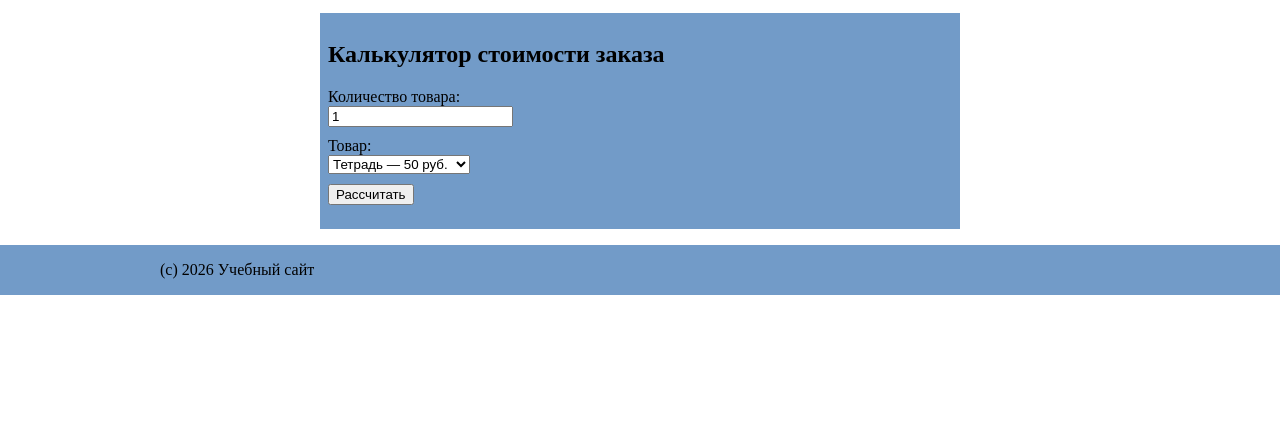
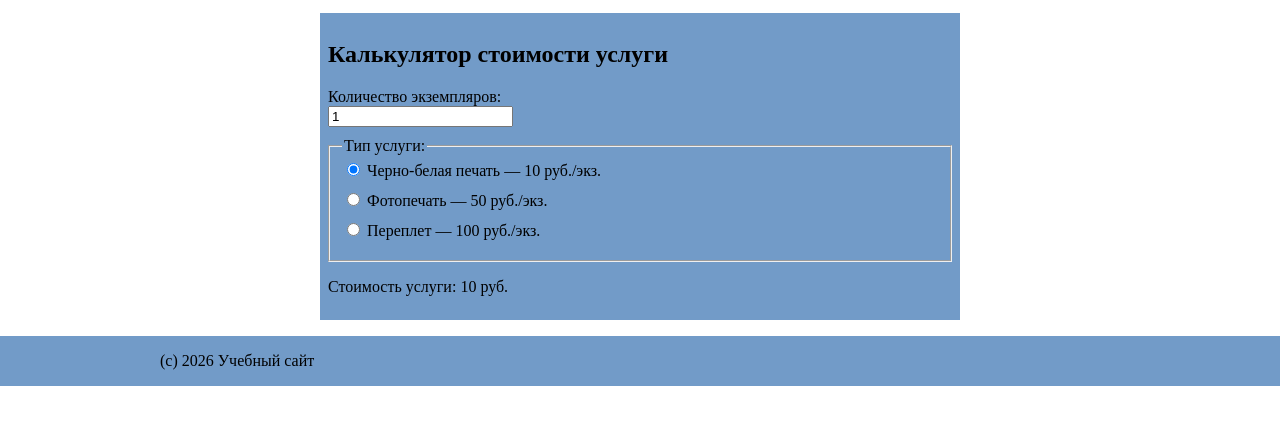
Before and after one commit to kovvvar/kovvvar.github.io, a plain HTML site: page index.html in a window 1280 px wide. Shown: the part 99-524 px from the top of the page. Drawn offline with Linux system fonts and the light colour scheme.

Commit message:
Лаба 6
Сделал 6ую лабу

```diff
--- a/index.html
+++ b/index.html
@@ -3,7 +3,7 @@
 <head>
   <meta charset="UTF-8">
   <meta name="viewport" content="width=device-width, initial-scale=1">
-  <title>Задание 5</title>
+  <title>Задание 6</title>
   <link rel="stylesheet" href="style.css">
   <script src="script.js" defer></script>
 </head>
@@ -17,23 +17,45 @@
 
   <main>
     <section>
-      <h2>Калькулятор стоимости заказа</h2>
-      <form>
+      <h2>Калькулятор стоимости услуги</h2>
+      <form id="calculator">
         <label>
-          Количество товара:<br>
+          Количество экземпляров:<br>
           <input type="text" name="quantity" inputmode="numeric" value="1">
         </label>
 
-        <label>
-          Товар:<br>
-          <select name="product">
-            <option value="50">Тетрадь — 50 руб.</option>
-            <option value="100">Ручка — 100 руб.</option>
-            <option value="150">Альбом — 150 руб.</option>
-          </select>
-        </label>
+        <fieldset>
+          <legend>Тип услуги:</legend>
+          <label>
+            <input type="radio" name="serviceType" value="1" checked>
+            Черно-белая печать — 10 руб./экз.
+          </label>
+          <label>
+            <input type="radio" name="serviceType" value="2">
+            Фотопечать — 50 руб./экз.
+          </label>
+          <label>
+            <input type="radio" name="serviceType" value="3">
+            Переплет — 100 руб./экз.
+          </label>
+        </fieldset>
 
-        <button id="calculate-button" type="submit">Рассчитать</button>
+        <div id="option-group">
+          <label>
+            Бумага для фотопечати:<br>
+            <select name="serviceOption">
+              <option value="glossy">Глянцевая — без доплаты</option>
+              <option value="matte">Матовая — +20 руб./экз.</option>
+            </select>
+          </label>
+        </div>
+
+        <div id="property-group">
+          <label>
+            <input type="checkbox" name="property">
+            Твердая обложка — +50 руб./экз.
+          </label>
+        </div>
       </form>
       <p id="result" aria-live="polite"></p>
     </section>
--- a/script.js
+++ b/script.js
@@ -1,32 +1,94 @@
-// Работа с формой и проверка строки: js-form.html и js-match.html.
-function calculateCost(event) {
+// Цены в объекте, как в js-json.html и web6/public/my.js.
+function getPrices() {
     "use strict";
-    event.preventDefault();
+    return {
+        serviceOptions: {
+            glossy: 0,
+            matte: 20
+        },
+        serviceProperty: 50,
+        serviceTypes: [10, 50, 100]
+    };
+}
 
+function updateCost() {
+    "use strict";
     let quantityField = document.getElementsByName("quantity");
-    let productField = document.getElementsByName("product");
+    let types = document.getElementsByName("serviceType");
+    let option = document.getElementsByName("serviceOption");
+    let property = document.getElementsByName("property");
     let result = document.getElementById("result");
+    let serviceType = "1";
 
+    types.forEach(function (radio) {
+        if (radio.checked) {
+            serviceType = radio.value;
+        }
+    });
+
+    // Показываем поля по выбранному типу, как в js-change.html.
+    let optionGroup = document.getElementById("option-group");
+    let propertyGroup = document.getElementById("property-group");
+    if (serviceType === "2") {
+        optionGroup.style.display = "block";
+    } else {
+        optionGroup.style.display = "none";
+    }
+    if (serviceType === "3") {
+        propertyGroup.style.display = "block";
+    } else {
+        propertyGroup.style.display = "none";
+    }
+
+    let prices = getPrices();
+    let priceIndex = parseInt(serviceType, 10) - 1;
+    let price = prices.serviceTypes[priceIndex];
+
+    // Доплата учитывается только у соответствующего типа услуги.
+    if (serviceType === "2") {
+        price += prices.serviceOptions[option[0].value];
+    }
+    if (serviceType === "3" && property[0].checked) {
+        price += prices.serviceProperty;
+    }
+
+    // Проверка количества сохранена из лабы 5 (js-match.html).
     if (quantityField[0].value.match(/^\d+$/) === null) {
         result.textContent = "Ошибка: введите только цифры без пробелов.";
         return;
     }
 
     let quantity = parseInt(quantityField[0].value, 10);
-    let price = parseInt(productField[0].value, 10);
     let cost = quantity * price;
-
     if (!Number.isSafeInteger(cost)) {
         result.textContent = "Ошибка: введено слишком большое количество.";
         return;
     }
 
-    result.textContent = "Стоимость заказа: " + cost + " руб.";
+    result.textContent = "Стоимость услуги: " + cost + " руб.";
 }
 
-// Подключение обработчика после загрузки DOM: js-events.html.
+// Обработчики после загрузки DOM, как в js-change.html.
 window.addEventListener("DOMContentLoaded", function () {
     "use strict";
-    let button = document.getElementById("calculate-button");
-    button.addEventListener("click", calculateCost);
+    let quantity = document.getElementsByName("quantity");
+    quantity[0].addEventListener("input", updateCost);
+    quantity[0].addEventListener("change", updateCost);
+
+    let types = document.getElementsByName("serviceType");
+    types.forEach(function (radio) {
+        radio.addEventListener("change", updateCost);
+    });
+
+    let option = document.getElementsByName("serviceOption");
+    option[0].addEventListener("change", updateCost);
+    let property = document.getElementsByName("property");
+    property[0].addEventListener("change", updateCost);
+
+    let form = document.getElementById("calculator");
+    form.addEventListener("submit", function (event) {
+        event.preventDefault();
+    });
+
+    updateCost();
 });
--- a/style.css
+++ b/style.css
@@ -45,6 +45,15 @@ form label {
   margin-bottom: 10px;
 }
 
+fieldset {
+  margin: 0 0 10px;
+}
+
+#option-group,
+#property-group {
+  display: none;
+}
+
 form input,
 form select {
   box-sizing: border-box;
```
